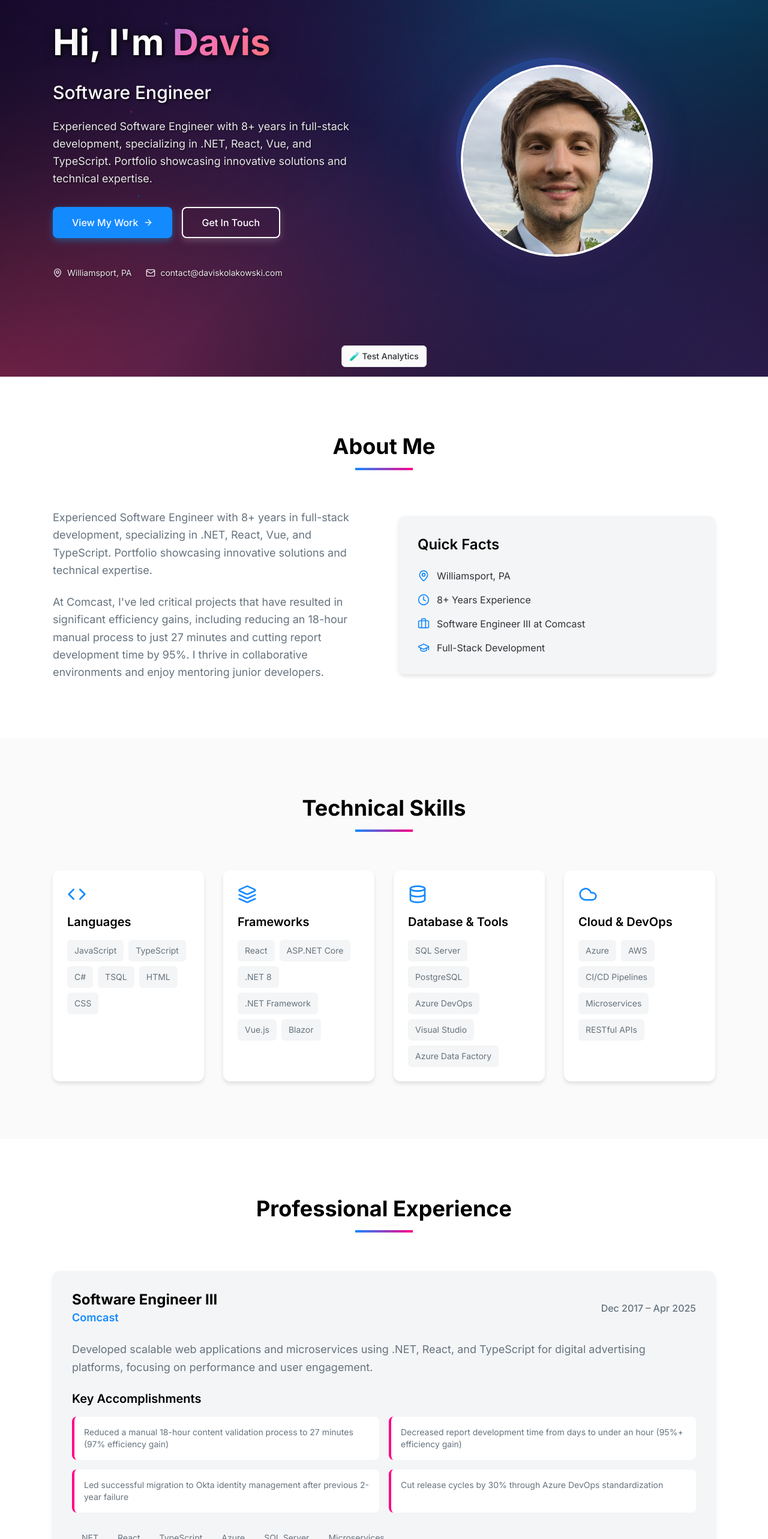
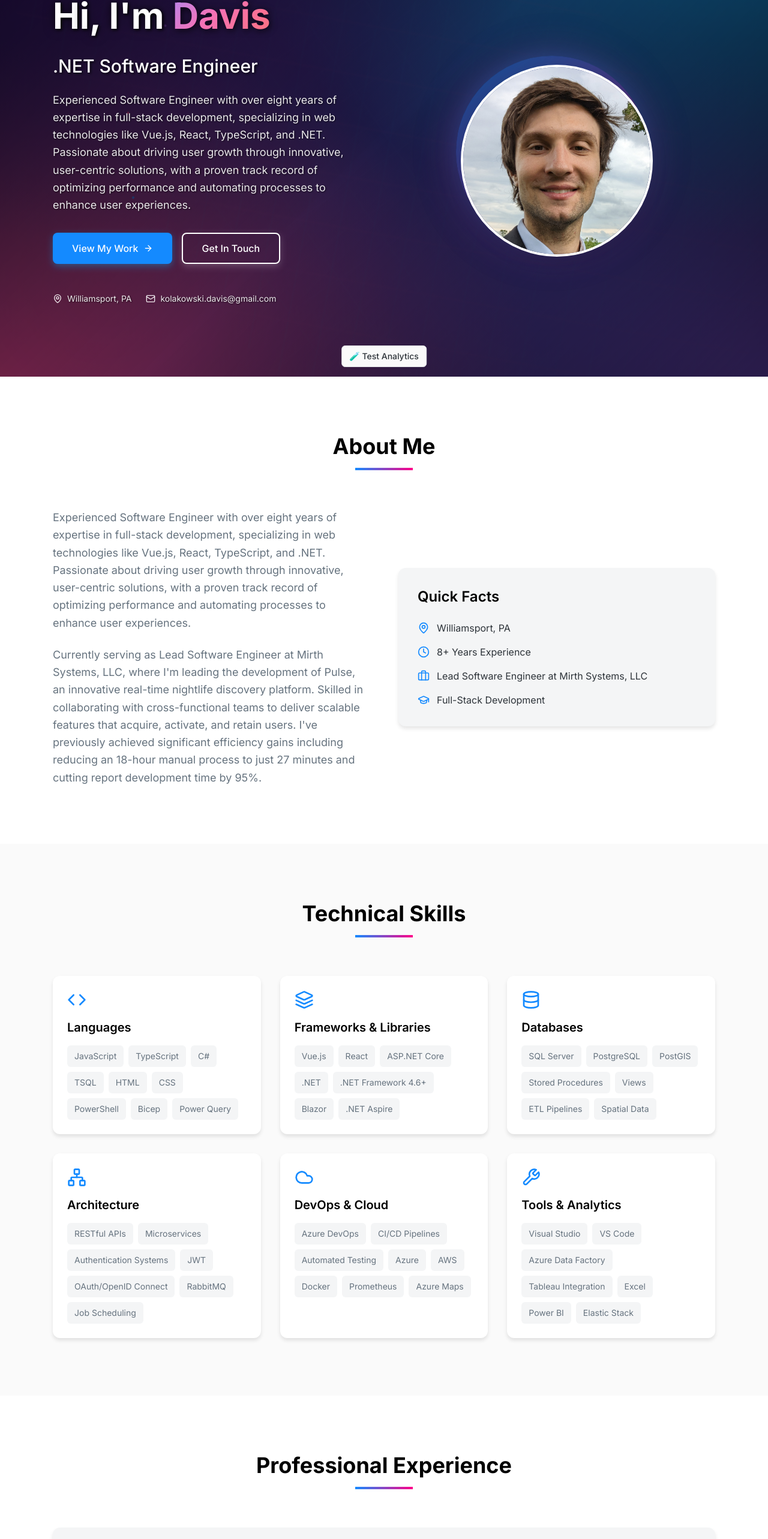
Before and after one commit to DavisKolakowski/daviskolakowski.com, a React (Vite) app: page /#hero in a window 1280 px wide. Shown: the part 172-2738 px from the top of the page at 60% size. Built offline with nearby package versions, Linux system fonts and the light colour scheme.

Commit message:
feat: Update personal and project details across portfolio - enhance resume and site metadata

```diff
--- a/index.html
+++ b/index.html
@@ -3,22 +3,22 @@
   <head>
     <meta charset="UTF-8" />
     <meta name="viewport" content="width=device-width, initial-scale=1.0" />
-    <title>Davis Kolakowski - Software Engineer</title>
-    <meta name="description" content="Experienced Software Engineer with 8+ years in full-stack development, specializing in .NET, React, Vue, and TypeScript. Portfolio showcasing innovative solutions and technical expertise." />
-    <meta name="keywords" content="Davis Kolakowski, Software Engineer, .NET, React, TypeScript, Full Stack Developer, Comcast, Portfolio" />
+    <title>Davis Kolakowski - .NET Software Engineer</title>
+    <meta name="description" content="Experienced Software Engineer with over eight years of expertise in full-stack development, specializing in web technologies like Vue.js, React, TypeScript, and .NET. Passionate about driving user growth through innovative, user-centric solutions." />
+    <meta name="keywords" content="Davis Kolakowski, Software Engineer, .NET, React, TypeScript, Vue.js, Full Stack Developer, Mirth Systems, Pulse Platform, Portfolio, JavaScript, C#, TSQL, Azure, AWS, PostgreSQL" />
 
     <!-- Open Graph / Facebook -->
     <meta property="og:type" content="website" />
-    <meta property="og:url" content="https://daviskolakowski.dev/" />
-    <meta property="og:title" content="Davis Kolakowski - Software Engineer" />
-    <meta property="og:description" content="Experienced Software Engineer with 8+ years in full-stack development, specializing in .NET, React, Vue, and TypeScript." />
+    <meta property="og:url" content="https://daviskolakowski.com/" />
+    <meta property="og:title" content="Davis Kolakowski - .NET Software Engineer" />
+    <meta property="og:description" content="Experienced Software Engineer with over eight years of expertise in full-stack development, specializing in web technologies like Vue.js, React, TypeScript, and .NET. Passionate about driving user growth through innovative, user-centric solutions." />
     <meta property="og:image" content="/assets/profile-social.jpg" />
 
     <!-- Twitter -->
     <meta property="twitter:card" content="summary_large_image" />
-    <meta property="twitter:url" content="https://daviskolakowski.dev/" />
-    <meta property="twitter:title" content="Davis Kolakowski - Software Engineer" />
-    <meta property="twitter:description" content="Experienced Software Engineer with 8+ years in full-stack development, specializing in .NET, React, Vue, and TypeScript." />
+    <meta property="twitter:url" content="https://daviskolakowski.com/" />
+    <meta property="twitter:title" content="Davis Kolakowski - .NET Software Engineer" />
+    <meta property="twitter:description" content="Experienced Software Engineer with over eight years of expertise in full-stack development, specializing in web technologies like Vue.js, React, TypeScript, and .NET. Passionate about driving user growth through innovative, user-centric solutions." />
     <meta property="twitter:image" content="/assets/profile-social.jpg" />    <!-- Favicons and Icons -->
     <link rel="icon" type="image/x-icon" href="/favicon.ico" />
     <link rel="icon" type="image/png" sizes="16x16" href="/favicon-16x16.png" />
--- a/public/config.js
+++ b/public/config.js
@@ -18,10 +18,10 @@ window.APP_CONFIG = {
     }
   },
   siteMetadata: {
-    title: 'Davis Kolakowski - Software Engineer',
-    description: 'Experienced Software Engineer with 8+ years in full-stack development, specializing in .NET, React, Vue, and TypeScript. Portfolio showcasing innovative solutions and technical expertise.',
-    keywords: 'Davis Kolakowski, Software Engineer, .NET, React, TypeScript, Full Stack Developer, Comcast, Portfolio',
-    url: 'https://daviskolakowski.dev/',
+    title: 'Davis Kolakowski - .NET Software Engineer',
+    description: 'Experienced Software Engineer with 8+ years in full-stack development, specializing in .NET, React, Vue, and TypeScript. Currently Lead Software Engineer at Mirth Systems, building innovative nightlife discovery platforms.',
+    keywords: 'Davis Kolakowski, Software Engineer, .NET, React, TypeScript, Vue.js, Full Stack Developer, Mirth Systems, Pulse Platform, Portfolio',
+    url: 'https://daviskolakowski.com/',
     themeColor: '#ffffff'
   },
   assets: {
--- a/src/components/About.tsx
+++ b/src/components/About.tsx
@@ -18,9 +18,7 @@ export default function About() {
               {appConfig.siteMetadata.description}
             </p>
             <p className="text-lg leading-relaxed text-muted-foreground">
-              At {appConfig.personalInfo.company}, I've led critical projects that have resulted in significant efficiency gains,
-              including reducing an 18-hour manual process to just 27 minutes and cutting report development
-              time by 95%. I thrive in collaborative environments and enjoy mentoring junior developers.
+              Currently serving as {appConfig.personalInfo.currentPosition} at {appConfig.personalInfo.company}, where I'm leading the development of Pulse, an innovative real-time nightlife discovery platform. Skilled in collaborating with cross-functional teams to deliver scalable features that acquire, activate, and retain users. I've previously achieved significant efficiency gains including reducing an 18-hour manual process to just 27 minutes and cutting report development time by 95%.
             </p>
           </div>
 
--- a/src/components/Projects.tsx
+++ b/src/components/Projects.tsx
@@ -3,10 +3,32 @@ import { GitHubIcon } from "./ui/github-icon";
 import { useAnalyticsOnView } from "@/hooks/use-analytics";
 import { trackPortfolioEvent } from "@/lib/analytics";
 
+interface Project {
+  title: string;
+  description: string;
+  githubUrl: string;
+  liveUrl?: string;
+  technologies: string[];
+  highlights: string[];
+}
+
 export default function Projects() {
   const projectsRef = useAnalyticsOnView("projects");
 
-  const projects = [
+  const projects: Project[] = [
+    {
+      title: "Pulse Nightlife Discovery Platform",
+      description: "Conceived and developed an innovative real-time nightlife discovery platform with privacy-first, location-based design featuring a unique three-category classification system (Venue Types, Tags, Vibes) for community-driven insights.",
+      githubUrl: "https://github.com/MirthSystems/pulse-by-mirth-systems",
+      liveUrl: "https://pulse.mirthsystems.com/",
+      technologies: ["Vue.js", ".NET Core", "PostgreSQL", "Auth0", "Azure", "Docker"],
+      highlights: [
+        "Real-time messaging with 15-minute ephemeral content",
+        "PostgreSQL-based recommendation engine",
+        "Scalable microservices architecture",
+        "Privacy-first location-based discovery"
+      ]
+    },
     {
       title: "Linear Content Automation Platform",
       description: "Architected and developed a C#/.NET application that automated critical linear advertising content validation, reducing nightly quality control process from 18 person-hours to 27 minutes (97% reduction).",
@@ -53,8 +75,8 @@ export default function Projects() {
     }
   ];
 
-  const handleProjectLinkClick = (projectTitle: string) => {
-    trackPortfolioEvent.projectLinkClick(projectTitle, 'github');
+  const handleProjectLinkClick = (projectTitle: string, linkType: 'demo' | 'github' = 'github') => {
+    trackPortfolioEvent.projectLinkClick(projectTitle, linkType);
   };
 
   const handleProjectView = (projectTitle: string) => {
@@ -80,6 +102,20 @@ export default function Projects() {
                 <h3 className="text-2xl font-bold text-secondary group-hover:text-primary transition-smooth">
                   {project.title}
                 </h3>
+                <div className="flex gap-3">
+                  {project.liveUrl && (
+                    <a
+                      href={project.liveUrl}
+                      target="_blank"
+                      rel="noopener noreferrer"
+                      className="text-muted-foreground hover:text-accent transition-smooth"
+                      aria-label={`View ${project.title} live demo`}
+                      title={`View ${project.title} live demo`}
+                      onClick={() => handleProjectLinkClick(project.title, 'demo')}
+                    >
+                      <ExternalLink className="w-6 h-6" />
+                    </a>
+                  )}
                   <a
                     href={project.githubUrl}
                     target="_blank"
@@ -87,10 +123,11 @@ export default function Projects() {
                     className="text-muted-foreground hover:text-primary transition-smooth"
                     aria-label={`View ${project.title} on GitHub`}
                     title={`View ${project.title} on GitHub`}
-                  onClick={() => handleProjectLinkClick(project.title)}
+                    onClick={() => handleProjectLinkClick(project.title, 'github')}
                   >
                     <GitHubIcon className="w-6 h-6" />
                   </a>
+                </div>
               </div>
 
               <p className="text-muted-foreground mb-6 leading-relaxed">
@@ -118,16 +155,32 @@ export default function Projects() {
                   ))}
                 </div>
 
+                <div className="flex justify-between items-center">
                   <a
                     href={project.githubUrl}
                     target="_blank"
                     rel="noopener noreferrer"
-                  className="flex items-center text-accent font-semibold hover:text-primary transition-smooth cursor-pointer"
-                  onClick={() => handleProjectLinkClick(project.title)}
+                    className="flex items-center text-primary font-semibold hover:text-accent transition-smooth cursor-pointer"
+                    onClick={() => handleProjectLinkClick(project.title, 'github')}
                   >
-                  <span>View Project</span>
+                    <GitHubIcon className="mr-2 w-4 h-4" />
+                    <span>View Code</span>
                     <ExternalLink className="ml-2 w-4 h-4 group-hover:translate-x-1 transition-transform" />
                   </a>
+
+                  {project.liveUrl && (
+                    <a
+                      href={project.liveUrl}
+                      target="_blank"
+                      rel="noopener noreferrer"
+                      className="flex items-center text-accent font-semibold hover:text-primary transition-smooth cursor-pointer"
+                      onClick={() => handleProjectLinkClick(project.title, 'demo')}
+                    >
+                      <span>Live Demo</span>
+                      <ExternalLink className="ml-2 w-4 h-4 group-hover:translate-x-1 transition-transform" />
+                    </a>
+                  )}
+                </div>
               </div>
             </div>
           ))}
--- a/src/components/Skills.tsx
+++ b/src/components/Skills.tsx
@@ -1,4 +1,4 @@
-import { Code, Layers, Database, Cloud } from "lucide-react";
+import { Code, Layers, Database, Cloud, Wrench, Network } from "lucide-react";
 import { useAnalyticsOnView } from "@/hooks/use-analytics";
 import { trackPortfolioEvent } from "@/lib/analytics";
 
@@ -9,22 +9,32 @@ export default function Skills() {
     {
       icon: Code,
       title: "Languages",
-      skills: ["JavaScript", "TypeScript", "C#", "TSQL", "HTML", "CSS"]
+      skills: ["JavaScript", "TypeScript", "C#", "TSQL", "HTML", "CSS", "PowerShell", "Bicep", "Power Query"]
     },
     {
       icon: Layers,
-      title: "Frameworks",
-      skills: ["React", "ASP.NET Core", ".NET 8", ".NET Framework", "Vue.js", "Blazor"]
+      title: "Frameworks & Libraries",
+      skills: ["Vue.js", "React", "ASP.NET Core", ".NET", ".NET Framework 4.6+", "Blazor", ".NET Aspire"]
     },
     {
       icon: Database,
-      title: "Database & Tools",
-      skills: ["SQL Server", "PostgreSQL", "Azure DevOps", "Visual Studio", "Azure Data Factory"]
+      title: "Databases",
+      skills: ["SQL Server", "PostgreSQL", "PostGIS", "Stored Procedures", "Views", "ETL Pipelines", "Spatial Data"]
+    },
+    {
+      icon: Network,
+      title: "Architecture",
+      skills: ["RESTful APIs", "Microservices", "Authentication Systems", "JWT", "OAuth/OpenID Connect", "RabbitMQ", "Job Scheduling"]
     },
     {
       icon: Cloud,
-      title: "Cloud & DevOps",
-      skills: ["Azure", "AWS", "CI/CD Pipelines", "Microservices", "RESTful APIs"]
+      title: "DevOps & Cloud",
+      skills: ["Azure DevOps", "CI/CD Pipelines", "Automated Testing", "Azure", "AWS", "Docker", "Prometheus", "Azure Maps"]
+    },
+    {
+      icon: Wrench,
+      title: "Tools & Analytics",
+      skills: ["Visual Studio", "VS Code", "Azure Data Factory", "Tableau Integration", "Excel", "Power BI", "Elastic Stack"]
     }
   ];
 
@@ -40,7 +50,7 @@ export default function Skills() {
           <div className="w-24 h-1 bg-gradient-to-r from-primary to-accent mx-auto"></div>
         </div>
 
-        <div className="grid md:grid-cols-2 lg:grid-cols-4 gap-8">
+        <div className="grid md:grid-cols-2 lg:grid-cols-3 gap-8">
           {skillCategories.map((category, index) => (
             <div
               key={index}
--- a/src/config/AppConfiguration.ts
+++ b/src/config/AppConfiguration.ts
@@ -54,12 +54,12 @@ export interface Experience {
 class AppConfiguration {
   public readonly personalInfo: PersonalInfo = {
     name: "Davis Kolakowski",
-    title: "Software Engineer",
-    email: "contact@daviskolakowski.com",
+    title: ".NET Software Engineer",
+    email: "kolakowski.davis@gmail.com",
     location: "Williamsport, PA",
     experience: "8+ Years Experience",
-    currentPosition: "Software Engineer III",
-    company: "Comcast"
+    currentPosition: "Lead Software Engineer",
+    company: "Mirth Systems, LLC"
   };
 
   public readonly socialLinks: SocialLinks = {
@@ -83,26 +83,40 @@ class AppConfiguration {
     profileSocialImage: "/assets/profile-social.jpg"
   };
   public readonly siteMetadata: SiteMetadata = {
-    title: "Davis Kolakowski - Software Engineer",
-    description: "Experienced Software Engineer with 8+ years in full-stack development, specializing in .NET, React, Vue, and TypeScript. Portfolio showcasing innovative solutions and technical expertise.",
-    keywords: "Davis Kolakowski, Software Engineer, .NET, React, TypeScript, Full Stack Developer, Comcast, Portfolio",
-    url: "https://daviskolakowski.dev/",
+    title: "Davis Kolakowski - .NET Software Engineer",
+    description: "Experienced Software Engineer with over eight years of expertise in full-stack development, specializing in web technologies like Vue.js, React, TypeScript, and .NET. Passionate about driving user growth through innovative, user-centric solutions, with a proven track record of optimizing performance and automating processes to enhance user experiences.",
+    keywords: "Davis Kolakowski, Software Engineer, .NET, React, TypeScript, Vue.js, Full Stack Developer, Mirth Systems, Pulse Platform, Portfolio, JavaScript, C#, TSQL, Azure, AWS, PostgreSQL",
+    url: "https://daviskolakowski.com/",
     themeColor: "#ffffff"
   };
 
   public readonly experiences: Experience[] = [
+    {
+      title: "Lead Software Engineer",
+      company: "Mirth Systems, LLC",
+      duration: "Apr 2025 – Present",
+      description: "Conceived and led the development of Pulse, an innovative real-time nightlife discovery platform, designing a privacy-first, location-based system with a unique three-category classification (Venue Types, Tags, Vibes) to deliver community-driven insights.",
+      accomplishments: [
+        "Architected and implemented the minimum viable product (MVP) using Vue.js, .NET Core, PostgreSQL, and Auth0",
+        "Engineered a scalable microservices architecture with secure authentication, optimizing for real-time data synchronization and user engagement",
+        "Demonstrated entrepreneurial leadership by translating market needs into a user-focused solution, driving value for consumers and venues"
+      ],
+      technologies: ["Vue.js", ".NET Core", "PostgreSQL", "Auth0", "Azure", "Docker", "Microservices"]
+    },
     {
       title: "Software Engineer III",
       company: "Comcast",
       duration: "Dec 2017 – Apr 2025",
       description: "Developed scalable web applications and microservices using .NET, React, and TypeScript for digital advertising platforms, focusing on performance and user engagement.",
       accomplishments: [
-        "Reduced a manual 18-hour content validation process to 27 minutes (97% efficiency gain)",
-        "Decreased report development time from days to under an hour (95%+ efficiency gain)",
-        "Led successful migration to Okta identity management after previous 2-year failure",
-        "Cut release cycles by 30% through Azure DevOps standardization"
+        "Reduced a manual 18-hour content validation process to 27 minutes (97% efficiency gain) through custom C# automation",
+        "Decreased report development time from days to under an hour (95%+ efficiency gain) by creating a reusable React data grid framework",
+        "Led the successful migration to Okta identity management after a previous 2-year failure, ensuring seamless authentication",
+        "Standardized deployment processes with Azure DevOps, cutting release cycles by 30% and improving feature delivery speed",
+        "Built executive dashboards that enabled data-driven decision-making for senior leadership",
+        "Mentored junior developers in modern web and cloud technologies, promoting a culture of experimentation and improvement"
       ],
-      technologies: [".NET", "React", "TypeScript", "Azure", "SQL Server", "Microservices"]
+      technologies: [".NET", ".NET 8", "React", "TypeScript", "Azure", "SQL Server", "Microservices", "Azure DevOps", "Okta"]
     },
     {
       title: "Front End Developer",
@@ -110,9 +124,9 @@ class AppConfiguration {
       duration: "Aug 2015 – Dec 2017",
       description: "Designed and implemented responsive, cross-browser compatible web interfaces using HTML5, CSS3, and JavaScript, boosting user engagement.",
       accomplishments: [
-        "Achieved 25% reduction in load times through optimization",
-        "Built custom interactive UI components",
-        "Collaborated with backend developers on RESTful API design"
+        "Optimized site performance through code minification, image optimization, and lazy loading, achieving a 25% reduction in load times",
+        "Built custom interactive UI components and data visualizations to simplify workflows and enhance user experience",
+        "Collaborated with backend developers to design and consume RESTful APIs, ensuring seamless data integration"
       ],
       technologies: ["HTML5", "CSS3", "JavaScript", "RESTful APIs"]
     },
```
Also changed, not shown: 2 other files (tests, documents, lock files or other folders). Lines whose indentation alone changed are shown as unchanged.
